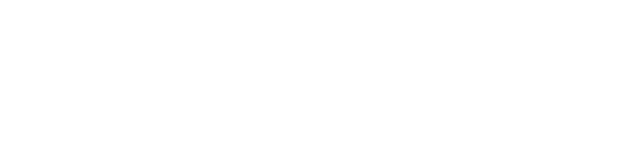
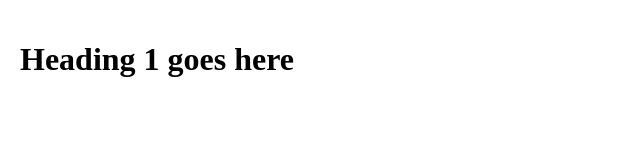
Before and after one commit to faningdev/repo-one, a plain HTML site: page index.html in a window 1280 px wide. Shown: the whole page, without its empty margins (0-640 px from the left). Drawn offline with Linux system fonts and the light colour scheme.

Commit message:
added h1

```diff
--- a/index.html
+++ b/index.html
@@ -7,6 +7,8 @@
 	<link rel="stylesheet" href="style.css">
 </head>
 <body>
-	<head></head>
+	<head>
+		<h1>Heading 1 goes here</h1>
+	</head>
 </body>
 </html>
```
